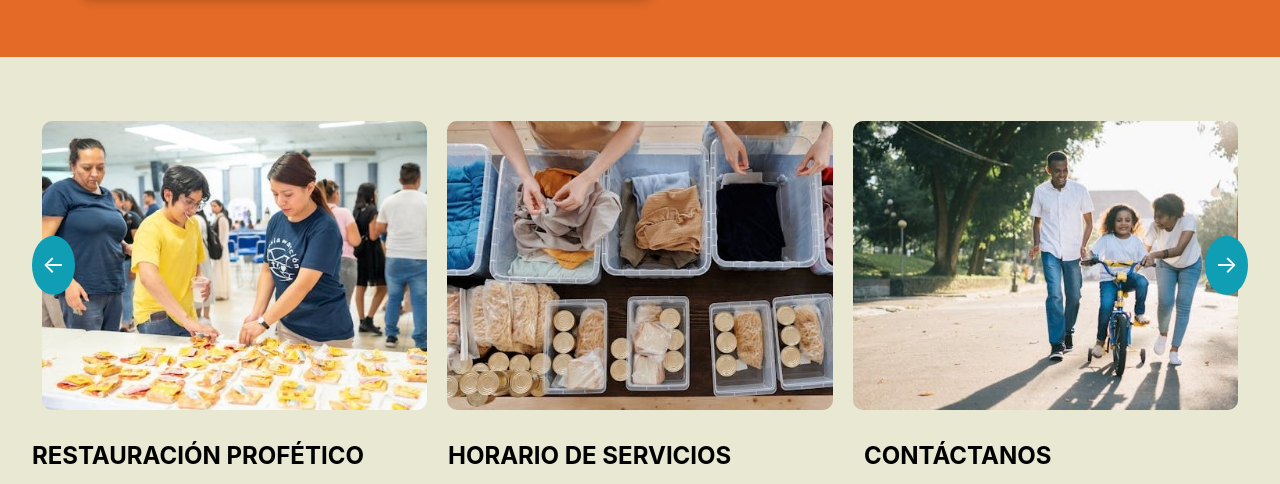
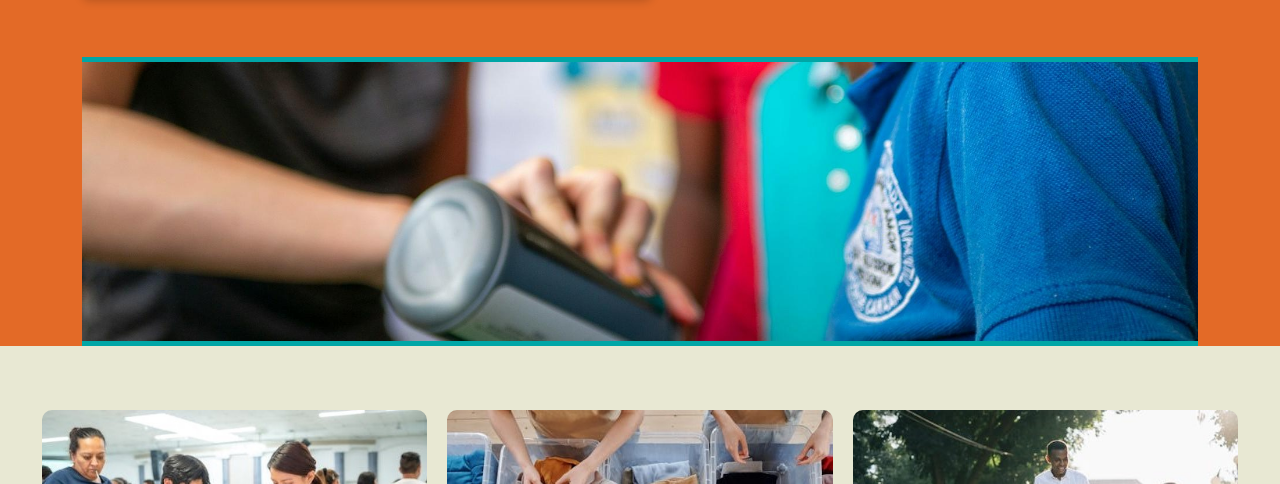
Before and after one commit to mcastaingk/church-website, a website: page donaciones.html in a window 1280 px wide. Shown: the part 2611-3095 px from the top of the page. Drawn offline with nearby package versions, Linux system fonts and the light colour scheme.

Commit message:
feat(donaciones): Add new section with image and turquoise borders

```diff
--- a/donaciones.html
+++ b/donaciones.html
@@ -137,6 +137,15 @@
                 </div>
             </div>
         </section>
+
+        <!-- Nuevo Section -->
+        <section class="new-section">
+            <div class="container">
+                <div class="image-overlay">
+                    <img src="assets/nuevo.jpg" alt="Support Image" class="new-image">
+                </div>
+            </div>
+        </section>
     </main>
 
     <footer class="custom-footer">
--- a/style-donaciones.css
+++ b/style-donaciones.css
@@ -234,3 +234,22 @@
 .donate-now:hover {
     background-color: #007E7E;
 }
+
+/* New Section */
+.new-section {
+    background-color: #E36A27;
+    position: relative;
+    padding: 0;
+}
+
+.image-overlay {
+    position: relative;
+    overflow: hidden;
+}
+
+.new-image {
+    width: 100%;
+    display: block;
+    border-top: 5px solid #00A6A6;
+    border-bottom: 5px solid #00A6A6;
+}
```
Also changed, not shown: assets/nuevo.jpg (added).
